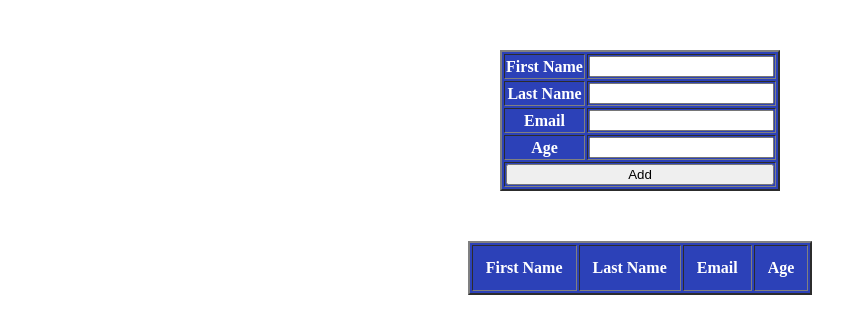
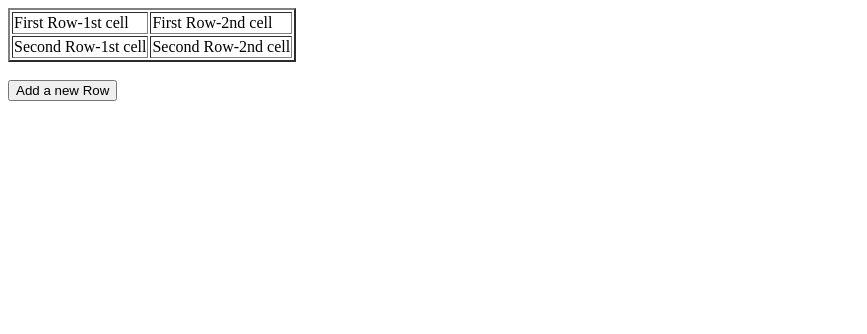
Before and after one commit to lavishjain36/Html-table-dom, a plain HTML site: page index.html in a window 1280 px wide. Shown: the whole page, without its empty margins (0-867 px from the left). Drawn offline with Linux system fonts and the light colour scheme.

Commit message:
first commit

```diff
--- a/index.html
+++ b/index.html
@@ -1,51 +1,29 @@
 <!DOCTYPE html>
-<html>
+<html lang="en">
 <head>
-	<title>Table</title>
-	<link rel="stylesheet" href="style.css">
-  <script src="script.js"></script>
+  <meta charset="UTF-8">
+  <meta http-equiv="X-UA-Compatible" content="IE=edge">
+  <meta name="viewport" content="width=device-width, initial-scale=1.0">
+  <title>Document</title>
 </head>
 <body>
 
-	<center>
-		<table border="2">
-			<thead>
-				<tr>
-					<th>First Name</th>
-					<td><input type="text" name="fname" id="fname"></td>
-				</tr>
-			</thead>
-			<tbody>
-				<tr>
-					<th>Last Name</th>
-					<td><input type="text" name="lname" id="lname"></td>
-				</tr>
-				<tr>
-					<th>Email</th>
-					<td><input type="text" name="email" id="email"></td>
-				</tr>
-				<tr>
-					<th>Age</th>
-					<td><input type="text" name="age" id="age"></td>
-				</tr>
-				<tr id="btna">
-					<td colspan="2"><input type="button" name="button" id="btn" value="Add" onclick="AddRow()"></td>
-				</tr>
-			</tbody>
-		</table>
+  <div class="container">
+    <table id="table" border="2">
+      <!-- //1 row having 2 cells  -->
+      <tr>
+          <td>First Row-1st cell</td>
+          <td>First Row-2nd cell</td>
+      </tr>
 
-		<table border="2" id="show">
-			<thead>
-				<tr>
-					<th>First Name</th>
-					<th>Last Name</th>
-					<th>Email</th>
-					<th>Age</th>
-				</tr>
-			</thead>
-		</table>
-	</center>
-
+      <tr>
+        <td>Second Row-1st cell</td>
+        <td>Second Row-2nd cell</td>
+    </tr>
+    </table><br>
+    <button onclick="addrow()">Add a new Row </button>
+  </div>
 
 </body>
+<script src="script.js"></script>
 </html>
--- a/script.js
+++ b/script.js
@@ -1,30 +1,8 @@
-var list1 = [];
-var list2 = [];
-var list3 = [];
-var list4 = [];
-
-var n = 1;
-var x = 1;
-
-function AddRow() {
-  var AddRown = document.getElementById("show");
-  var NewRow = AddRown.insertRow(n);
-
-  list1[x] = document.getElementById("fname").value;
-  list2[x] = document.getElementById("lname").value;
-  list3[x] = document.getElementById("email").value;
-  list4[x] = document.getElementById("age").value;
-
-  var cel1 = NewRow.insertCell(0);
-  var cel2 = NewRow.insertCell(1);
-  var cel3 = NewRow.insertCell(2);
-  var cel4 = NewRow.insertCell(3);
-
-  cel1.innerHTML = list1[x];
-  cel2.innerHTML = list2[x];
-  cel3.innerHTML = list3[x];
-  cel4.innerHTML = list4[x];
-
-  n++;
-  x++;
+function addrow() {
+  var table = document.getElementById("table");
+  var row = table.insertRow(2);
+  var td1 = row.insertCell(0);
+  var td2 = row.insertCell(1);
+  td1.innerHTML = "New Row 1st cell";
+  td2.innerHTML = "New Row 2nd cell";
 }
```
